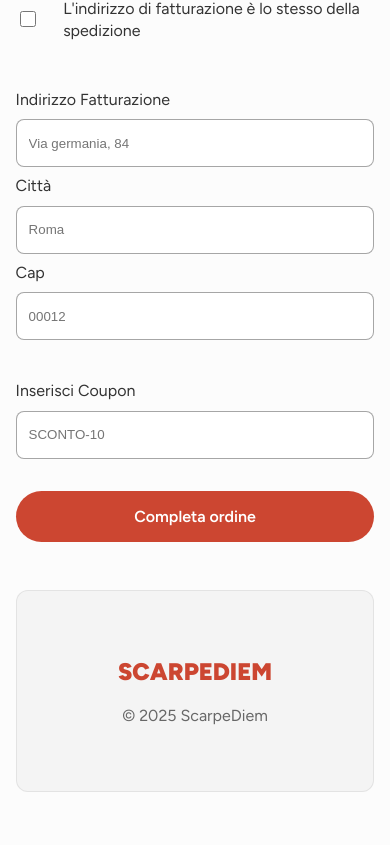
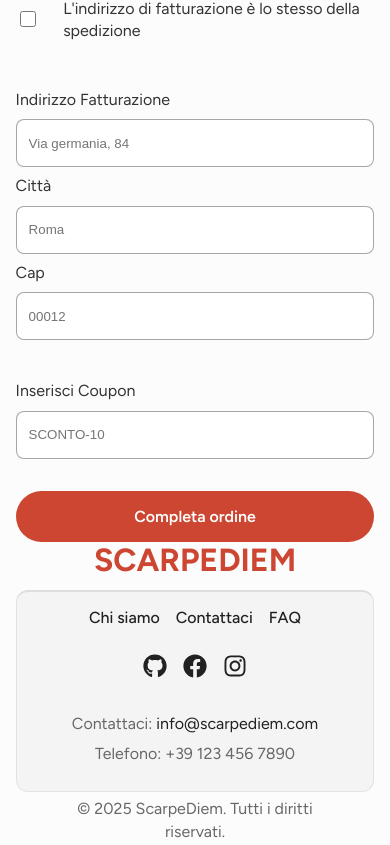
Before and after one commit to alessandro-sartini/scarpe_diem, a React (Vite) app in the folder frontend/: page /checkout in a window 390 px wide. Shown: the part 1539-2384 px from the top of the page. Before the commit the page ends 2347 px from the top, so only its background shows below. Built offline with nearby package versions, Linux system fonts and the light colour scheme; no server answers.

Commit message:
Enhance Footer component with additional links, social media icons, and contact information; update styling for improved layout and responsiveness

```diff
--- a/frontend/src/components/Footer.jsx
+++ b/frontend/src/components/Footer.jsx
@@ -1,11 +1,59 @@
+import { FaGithub, FaFacebook, FaInstagram } from "react-icons/fa";
+
 export default function Footer() {
   return (
-        <footer>
-        <div className="footer-section">
+    <footer className="footer">
+      <div className="footer-section logo-section">
         <span className="logo">ScarpeDiem</span>
       </div>
-        <div className="footer-section">
-            <span>© 2025 ScarpeDiem</span>
+      <div className="footer-section links-section">
+        <ul className="footer-links">
+          <li>
+            <a href="/about">Chi siamo</a>
+          </li>
+          <li>
+            <a href="/contact">Contattaci</a>
+          </li>
+          <li>
+            <a href="/faq">FAQ</a>
+          </li>
+        </ul>
+      </div>
+      <div className="footer-section social-section">
+        <a
+          href="https://github.com/alessandro-sartini"
+          target="_blank"
+          rel="noopener noreferrer"
+          className="social-icon"
+        >
+          <FaGithub />
+        </a>
+        <a
+          href="https://www.facebook.com"
+          target="_blank"
+          rel="noopener noreferrer"
+          className="social-icon"
+        >
+          <FaFacebook />
+        </a>
+        <a
+          href="https://www.instagram.com"
+          target="_blank"
+          rel="noopener noreferrer"
+          className="social-icon"
+        >
+          <FaInstagram />
+        </a>
+      </div>
+      <div className="footer-section contact-section">
+        <p>
+          Contattaci:{" "}
+          <a href="mailto:info@scarpediem.com">info@scarpediem.com</a>
+        </p>
+        <p>Telefono: +39 123 456 7890</p>
+      </div>
+      <div className="footer-section copyright-section">
+        <span>© 2025 ScarpeDiem. Tutti i diritti riservati.</span>
       </div>
     </footer>
   );
--- a/frontend/src/components/chatBot/ChatBotToggle.jsx
+++ b/frontend/src/components/chatBot/ChatBotToggle.jsx
@@ -50,7 +50,7 @@ export default function ChatBotToggle() {
   return (
     <>
       <div>
-        <button className="" onClick={() => setIsOpen(!isOpen)}>
+        <button className="bot" onClick={() => setIsOpen(!isOpen)}>
           <img src={chatBot} alt="ScarpeBot" className="chatBotBtn" />
         </button>
       </div>
--- a/frontend/src/pages/Checkout.jsx
+++ b/frontend/src/pages/Checkout.jsx
@@ -265,7 +265,7 @@ export default function Checkout() {
         <span className="loader"></span>
       </div>{" "}
       <div className="loader-container hidden">
-        <span class="loader"></span>
+        <span className="loader"></span>
       </div>
       <main className="main-checkout">
         <section className="checkout-header">
@@ -282,7 +282,10 @@ export default function Checkout() {
               const productTotal = price * selectedQuantity;
               return (
                 <>
-                  <div key={i} className="riepilogo-product-info-box">
+                  <div
+                    key={id }
+                    className="riepilogo-product-info-box"
+                  >
                     <span className="text-big">{name}</span>
                     <div className="riepilogo-product-info">
                       <span>Taglia</span>
--- a/frontend/src/style/footer.css
+++ b/frontend/src/style/footer.css
@@ -15,9 +15,83 @@ footer {
   border: 1px solid rgba(33, 33, 33, 8%);
 }
 
+.footer {
+  background-color: var(--color-section-high);
+  padding: 2rem;
+  display: flex;
+  flex-direction: column;
+  align-items: center;
+  gap: 1.5rem;
+  border-top: 2px solid rgba(33, 33, 33, 0.1);
+}
+
 .footer-section {
+  text-align: center;
+}
+
+.logo-section .logo {
+  font-size: 2rem;
+  font-weight: bold;
+  color: var(--color-accent-bg);
+}
+
+.links-section .footer-links {
+  list-style: none;
+  padding: 0;
   display: flex;
-  justify-content: center;
-  align-items: center;
-  gap: 0.5rem;
+  gap: 1rem;
 }
+
+.links-section .footer-links a {
+  text-decoration: none;
+  color: var(--color-text);
+  font-weight: 500;
+}
+
+.links-section .footer-links a:hover {
+  text-decoration: underline;
+}
+
+.social-section {
+  display: flex;
+  gap: 1rem;
+}
+
+.social-logo {
+  width: 32px;
+  height: 32px;
+  transition: transform 0.3s ease;
+}
+
+.social-logo:hover {
+  transform: scale(1.2);
+}
+
+.social-icon {
+  font-size: 1.5rem;
+  color: var(--color-text);
+  transition: color 0.3s ease, transform 0.3s ease;
+}
+
+.social-icon:hover {
+  color: var(--color-accent-bg);
+  transform: scale(1.2);
+}
+
+.contact-section a {
+  color: var(--color-text);
+  text-decoration: none;
+}
+
+.contact-section a:hover {
+  text-decoration: underline;
+}
+
+.contact-section p {
+  margin: 0.5rem 0;
+}
+
+.copyright-section {
+  font-size: 0.875rem;
+  color: var(--color-text-body);
+}
```
Lines whose indentation alone changed are shown as unchanged.
